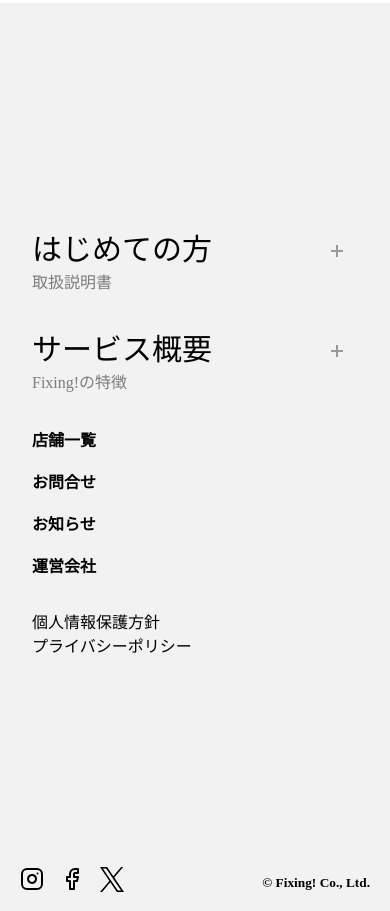
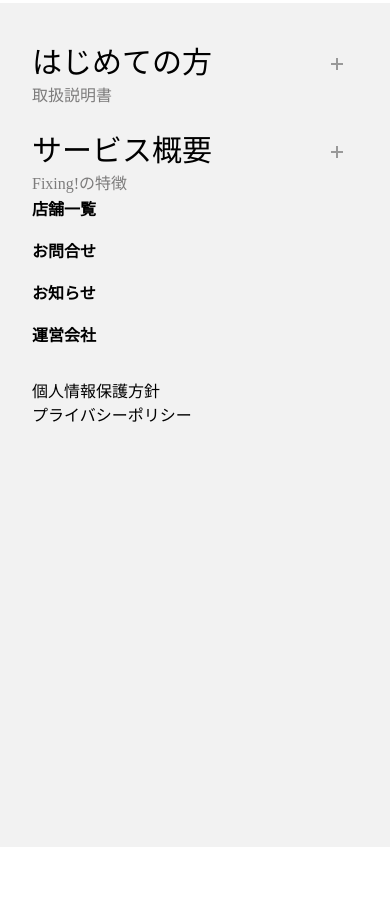
Before and after one commit to kurumi214/Portfolio, a plain HTML site: page index.html in a window 390 px wide. Shown: the part 9640-10551 px from the top of the page. After the commit the page ends 10487 px from the top, so only its background shows below. Drawn offline with Linux system fonts and the light colour scheme.

Commit message:
PF① 修正

```diff
--- a/css/style.scss
+++ b/css/style.scss
@@ -1010,7 +1010,8 @@ div {
     justify-content: center;
 
     @media (max-width: 767px) {
-        padding-top: 15px;
+        padding-top: 35px;
+        justify-content: unset;
     }
     &-menu {
         display: flex;
@@ -1024,8 +1025,11 @@ div {
             padding: 60px 0 0 90px;
 
             @media (max-width: 767px) {
-                padding: 2em 0 0 0;
+                padding: 0 0 0 0;
                 margin: 0 2em;
+                &:first-child {
+                    margin-bottom: 20px;
+                }
             }
             min-width: calc(100% / 4);
             &-ttl {
@@ -1111,7 +1115,7 @@ div {
     justify-content: space-between;
     padding: 40px 60px;
     @media (max-width: 767px) {
-        padding: 20px;
+        display: none;
     }
     &-logo img {
         width: 65%;
```
Also changed, not shown: css/style.css, 1 other file.
